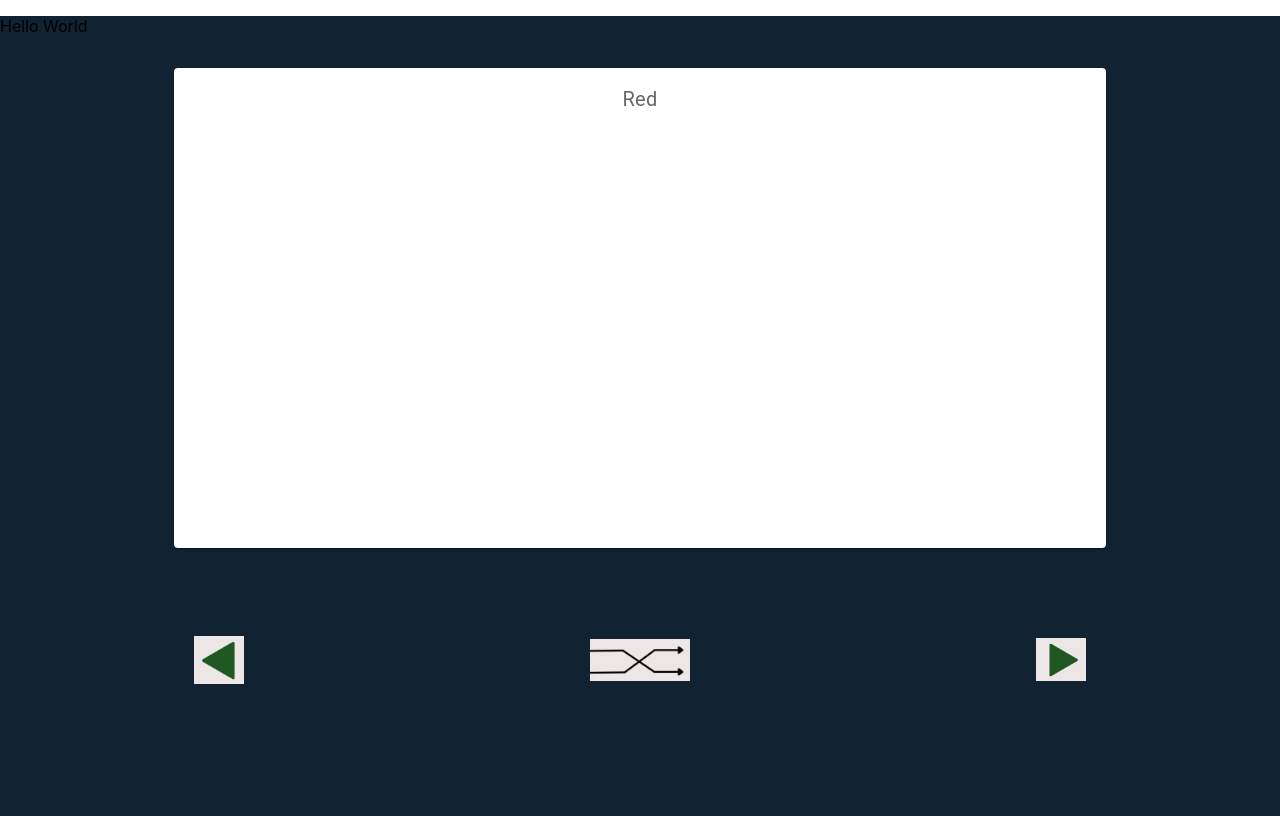
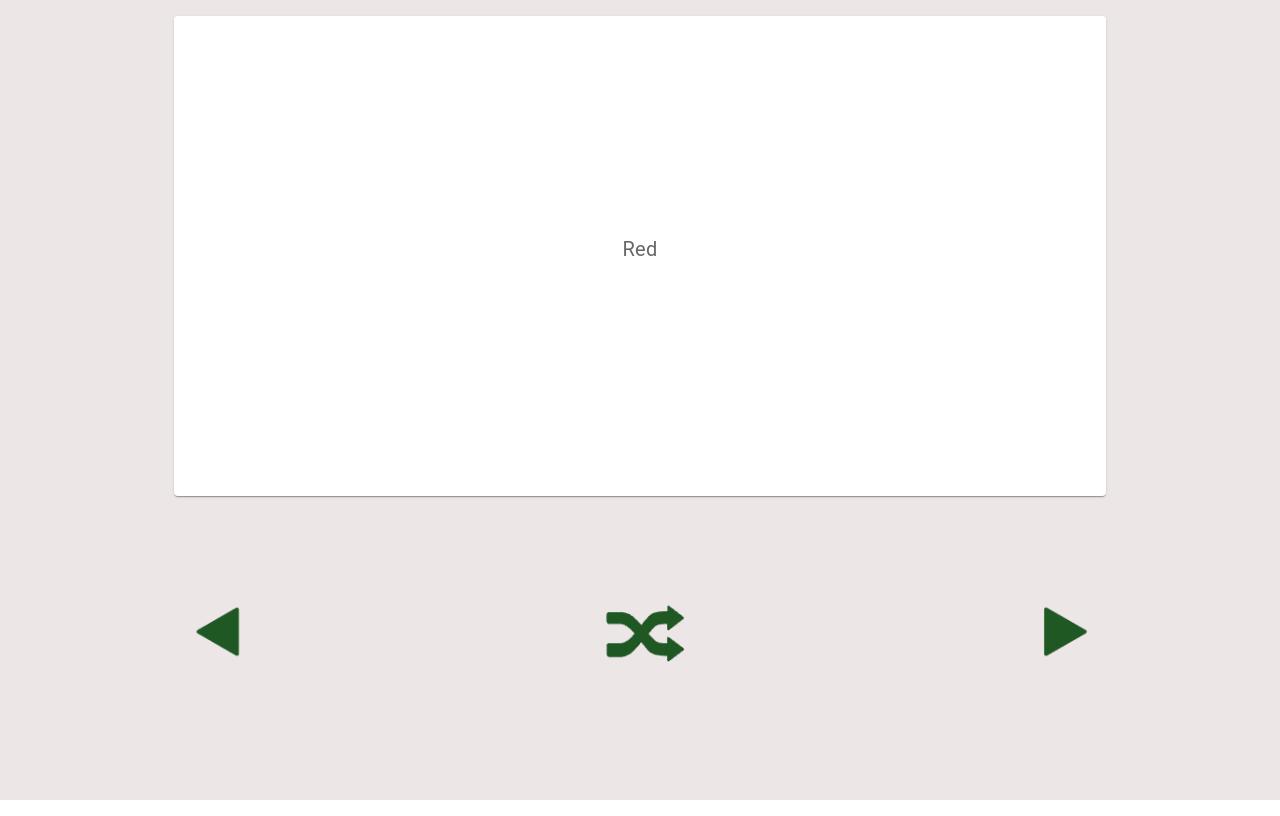
Before and after one commit to nakajo2011/react-app-support, a React (Create React App) app: page / in a window 1280 px wide. Built offline with nearby package versions, Linux system fonts and the light colour scheme.

Commit message:
28日シャッフルまで

```diff
--- a/src/App.css
+++ b/src/App.css
@@ -1,3 +1,4 @@
+
 .App {
   text-align: center;
 
@@ -15,7 +16,7 @@
 }
 
 .App-header {
-  background-color: #282c34;
+  background-color: #f3f7ec;
   min-height: 100vh;
   display: flex;
   flex-direction: column;
--- a/src/App.js
+++ b/src/App.js
@@ -1,16 +1,15 @@
-import logo from './logo.svg';
 import './App.css';
 import BasicCard from './components/BasicCard';
 
 
 function App() {
   var btnstyle = {
-    'background-color' : "#112233",
+    'background-color' : "#EDE6E6",
     'height': "100vh"
   };
   return (
     <div style={btnstyle}>
-      <p>Hello World</p>
+
       <BasicCard />
     </div>
   );
--- a/src/components/BasicCard.js
+++ b/src/components/BasicCard.js
@@ -1,3 +1,4 @@
+// 他のモジュールから取り込む
 import * as React from 'react';
 import  { useState } from 'react';
 import Box from '@mui/material/Box';
@@ -9,20 +10,52 @@ import Typography from '@mui/material/Typography';
 import Grid from '@mui/material/Grid';
 import { minHeight } from '@mui/system';
 
-
+//　関数の呼び出し
 export default function BasicCard(props) {
+  // const,letで指定。varはあまり使わない
   const { classes } = props;
+  // カウント定義
   const [count, setCount] = useState(0);
+  // タイトル
   const arr =["Red", "Green", "Blue", "Black", "White"];
+  // 渡された値をコンソールに表示する、どんな型でもOK
   console.log(arr);
 
-
+// 左の三角ボタンを押すと次々変わる
   function handleClick(e) {
+    // 押す度に前のページへ
     let newCount = count-1
+    // 値を表示
     console.log(newCount)
+    // カウントが０以下であれば４の値に戻る
     if(newCount < 0) {
       newCount = 4
     }
+    // 次のステートを直接引数で受け取るインターフェイス
+    setCount(newCount)
+  }
+
+  function randomClick(e){
+    let size = arr.length
+    var index = Math.floor(Math.random()*size)
+    while (index == count) {
+      index = Math.floor(Math.random()*size)
+    }
+    console.log(index)
+    setCount(index)
+   }
+
+// 右の三角をクリックすると次のページに移る
+  function handleRightClick(e) {
+    // 押す度に前のページへ
+    let newCount = count+1
+    // 値を表示
+    console.log(newCount)
+    // カウントが4以上であれば０の値にも戻る
+    if(newCount > 4) {
+      newCount = 0
+    }
+    // 次のステートを直接引数で受け取るインターフェイス
     setCount(newCount)
   }
 
@@ -40,27 +73,28 @@ export default function BasicCard(props) {
       // style={{ minHeight: '100vh' }}
       sx={{ p: 1 }}
     >
+
       <Grid item xs={9} sx={{mb: 10}}>
-        <Card sx={{ m: 1, height: "30em"}}>
-          <CardContent sx={{ height: "90%" }} id="MyCardContent">
+        <Card sx={{ m: 1, height: "30em", justifyContent: "center", alignItems: "center", display:"flex"}}>
+          <CardContent id="MyCardContent" >
             <Typography sx={{ fontSize: 20}} color="text.secondary" gutterBottom>
               {arr[count]}
             </Typography>
+
           </CardContent>
         </Card>
       </Grid>
       <Grid item  xs={4}>
-        <img src="./img/left.png" alt="my image" width="50px" onClick={handleClick}/>
+        <img src="./img/left.png" alt="my image" width="65px" onClick={handleClick}/>
       </Grid>
       <Grid item xs={4}>
-        <img src="./img/random.png" alt="my image" width="100px" />
-
+        <img src="./img/sh.png" alt="my image" width="150px" onClick={randomClick} />
       </Grid>
       <Grid item xs={4}>
-        <img src="./img/right.png" alt="my image" width="50px" />
+        <img src="./img/right.png" alt="my image" width="75px" onClick={handleRightClick}/>
 
       </Grid>
     </Grid>
     </Box>
-  );
+  )
 }
```
Also changed, not shown: src/components/Memomemory.jsx (deleted, +0 -39 lines), public/img/sh.png (added).
